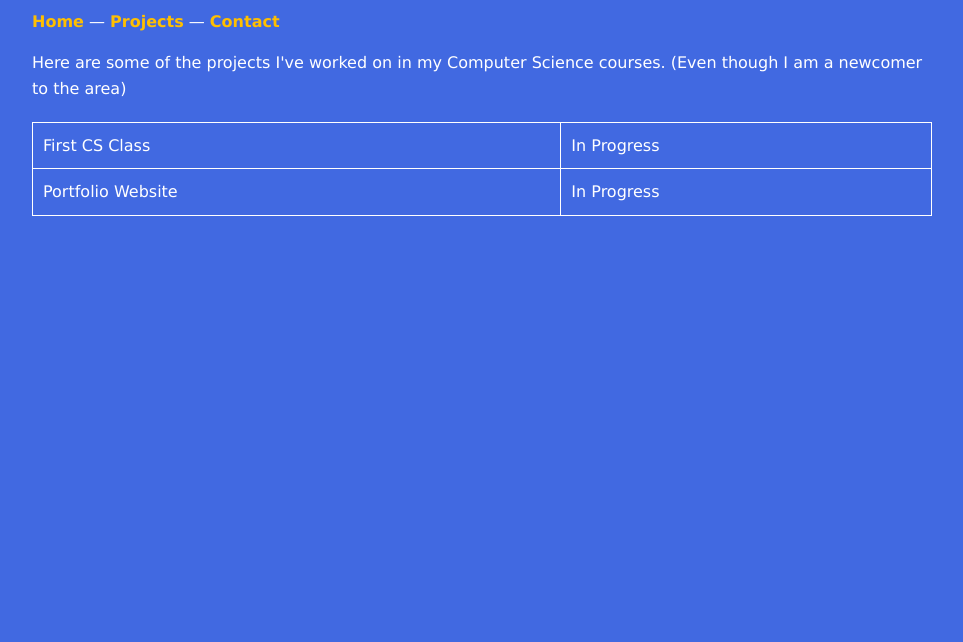
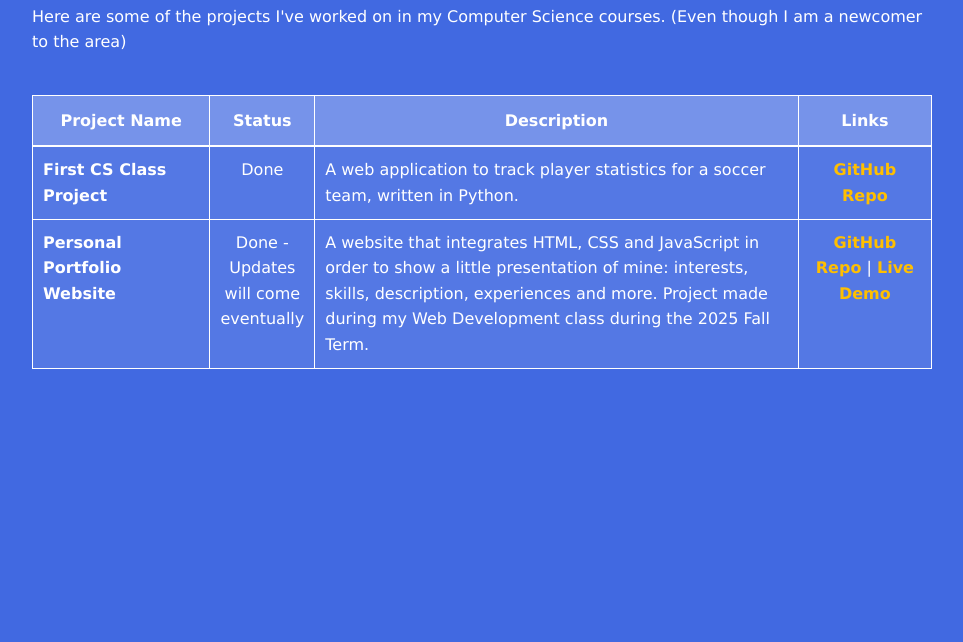
Before and after one commit to gabrielsaldanhacode/personal-portfolio-website, a plain HTML site: page projects.html in a window 1280 px wide. Shown: the part 158-800 px from the top of the page, without its empty margins (158-1121 px from the left). Drawn offline with Linux system fonts and the light colour scheme.

Commit message:
FEAT: Finalized Projects table CSS and added Contact form HTML

```diff
--- a/css/styles.css
+++ b/css/styles.css
@@ -1,58 +1,125 @@
+/* --- 1. GENERAL PAGE STYLES --- */
 body {
     font-family: Verdana, sans-serif;
     font-size: 16px;
     line-height: 1.6;
-    background-color: royalblue;
-    color: white;}
+    background-color: royalblue; /* This brings back the blue background */
+    color: white;
+    margin: 0;
+}
 
-a {color: #FFBF00;}
-
+/* --- 2. HEADINGS & LINKS --- */
 h1 {
     font-size: 2.5em;
-    color: #FFBF00;
-    margin-bottom: 10px; }
+    color: #FFBF00; /* Gold color */
+    margin-bottom: 10px;
+    margin-top: 20px;
+}
 
 h2 {
     font-size: 1.8em;
     border-bottom: 2px solid white;
     padding-bottom: 5px;
-    margin-top: 40px;}
+    margin-top: 40px;
+}
 
 a {
+    color: #FFBF00;
     text-decoration: none;
-    font-weight: bold;}
+    font-weight: bold;
+}
 
 a:hover {
-    text-decoration: underline;}
+    text-decoration: underline;
+}
 
+/* --- 3. LAYOUT & IMAGES --- */
 .container {
     width: 80%;
     max-width: 900px;
-    margin: 40px auto;
-    padding: 20px;}
+    margin: 0 auto; /* Centers the content */
+    padding: 20px;
+}
 
 img {
     max-width: 100%;
     height: auto;
     display: block;
     margin: 20px auto;
-    border-radius: 8px;}
+    border-radius: 8px;
+}
 
+/* --- 4. LISTS (for Contact page/Home) --- */
 ul {
     list-style-type: none;
-    padding: 0;}
+    padding: 0;
+}
 
 li {
     background-color: rgba(255, 255, 255, 0.1);
     padding: 10px;
     margin-bottom: 5px;
-    border-radius: 5px;}
+    border-radius: 5px;
+}
 
+/* --- 5. PROJECTS TABLE STYLES (New 4-Column Layout) --- */
 table {
-    width: 100%;
-    margin-top: 20px;
-    border-collapse: collapse;}
+    width: 100%; /* Fits the container */
+    max-width: 100%;
+    margin: 40px auto 20px auto;
+    border-collapse: collapse;
+    background-color: rgba(255, 255, 255, 0.1); /* Transparent background */
+    border-radius: 5px;
+}
+
+th {
+    padding: 12px;
+    border: 1px solid white;
+    text-align: center;
+    background-color: rgba(255, 255, 255, 0.2);
+    border-bottom: 2px solid white;
+}
 
 td {
     padding: 10px;
-    border: 1px solid white;}
+    border: 1px solid white;
+    vertical-align: top;
+}
+
+/* Column Widths */
+td:nth-child(1) { /* Project Name */
+    width: 20%;
+    font-weight: bold;
+}
+td:nth-child(2) { /* Status */
+    width: 10%;
+    text-align: center;
+}
+td:nth-child(3) { /* Description */
+    width: 55%;
+}
+td:nth-child(4) { /* Links */
+    width: 15%;
+    text-align: center;
+}
+
+/* --- 6. MOBILE RESPONSIVENESS (Mandatory) --- */
+@media (max-width: 768px) {
+    .container {
+        width: 95%; /* Use more screen space on mobile */
+        overflow-x: hidden; /* Prevent body scroll */
+    }
+
+    /* Make the TABLE scrollable on mobile, not the whole page */
+    table {
+        display: block;
+        overflow-x: auto;
+        white-space: nowrap; /* Keeps rows on one line while scrolling */
+    }
+
+    /* Allow description text to wrap nicely inside the scrollable area */
+    td:nth-child(3) {
+        white-space: normal;
+        min-width: 200px;
+    }
+}
--- a/projects.html
+++ b/projects.html
@@ -20,14 +20,32 @@
 
         <table border="1">
             <tr>
-            <td>First CS Class</td>
-            <td>In Progress</td>
+                <th>Project Name</th>
+                <th>Status</th>
+                <th>Description</th>
+                <th>Links</th>
             </tr>
             <tr>
-            <td>Portfolio Website</td>
-            <td>In Progress</td>
+                <td>First CS Class Project</td>
+                <td>Done</td>
+                <td>
+                    A web application to track player statistics for a soccer team, written in Python.
+                </td>
+                <td>
+                    <a href="https://github.com/gabrielsaldanhacode/CSC3020-TermProject" target="_blank">GitHub Repo</a>
+                </td>
             </tr>
-
+            <tr>
+                <td>Personal Portfolio Website</td>
+                <td>Done - Updates will come eventually</td>
+                <td>
+                    A website that integrates HTML, CSS and JavaScript in order to show a little presentation of mine: interests, skills, description, experiences and more. Project made during my Web Development class during the 2025 Fall Term.
+                </td>
+                <td>
+                    <a href="https://github.com/gabrielsaldanhacode/personal-portfolio-website" target="_blank">GitHub Repo</a> |
+                    <a href="https://gabrielsaldanhacode.github.io/personal-portfolio-website/" target="_blank">Live Demo</a>
+                </td>
+            </tr>
         </table>
         </div>
     <script src="js/script.js"></script>
```
Lines whose indentation alone changed are shown as unchanged.
